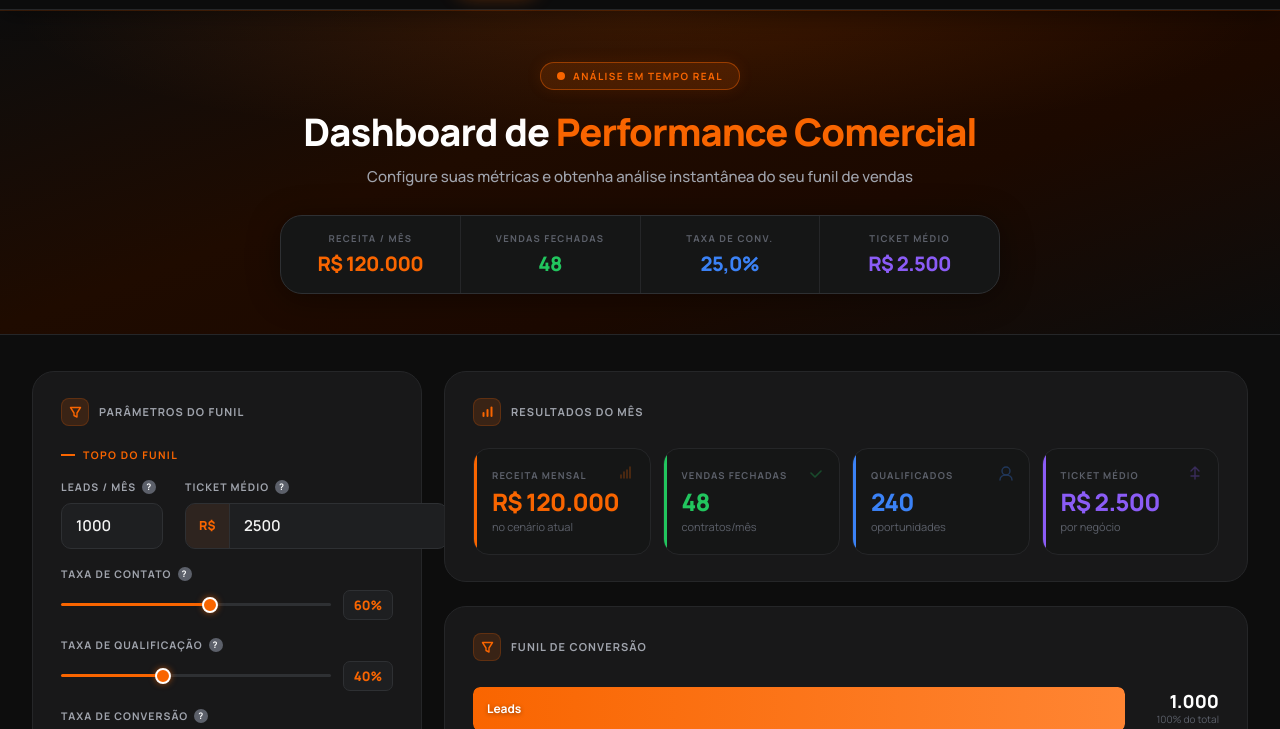
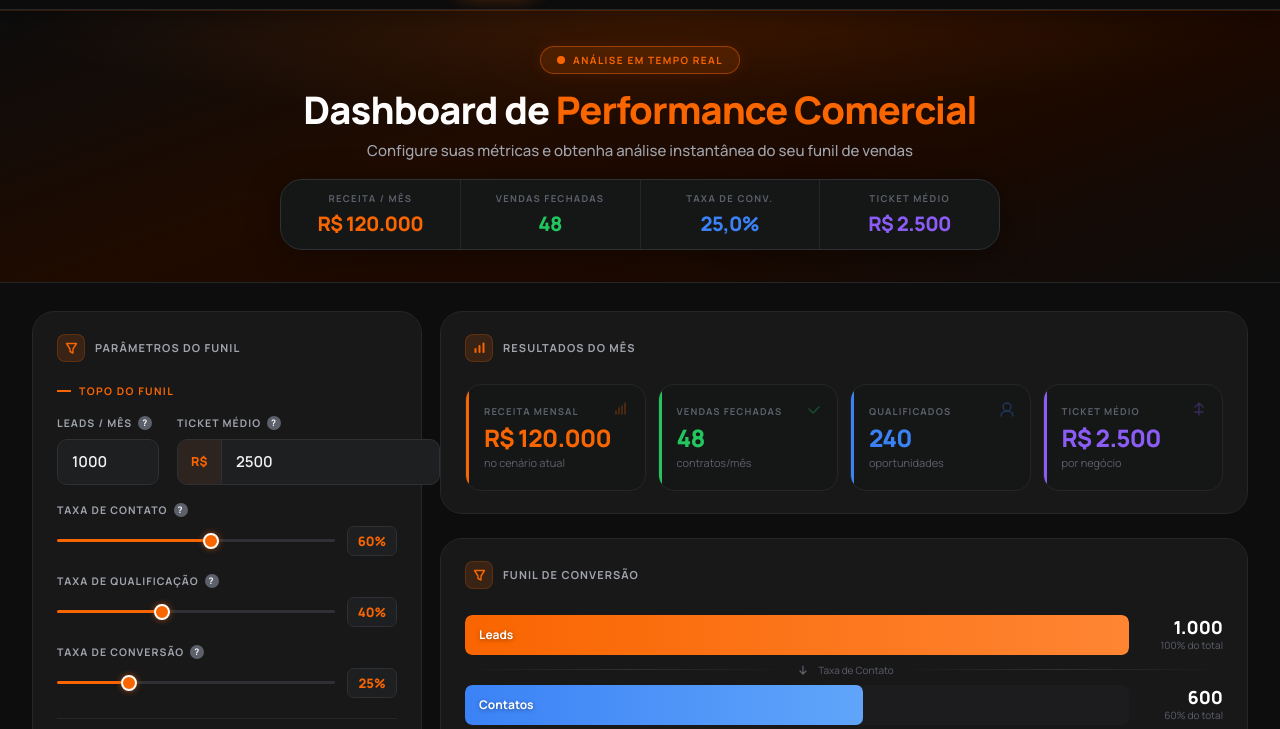
Before and after one commit to adriano-dot/Calculadora-de-Metricas-sales-elevator, a website: page index.html in a window 1280 px wide. Shown: the part 54-783 px from the top of the page. Drawn offline with nearby package versions, Linux system fonts and the light colour scheme.

Commit message:
fix: organiza layout — ajusta espaçamentos, hero, grid sidebar e métricas

```diff
--- a/styles.css
+++ b/styles.css
@@ -113,7 +113,7 @@ body {
    HERO
 ══════════════════════════════════ */
 .hero {
-  padding: 52px 40px 40px;
+  padding: 36px 40px 32px;
   background: linear-gradient(160deg, var(--bg) 0%, #1f0b00 40%, #1c0900 65%, var(--bg) 100%);
   border-bottom: 1px solid var(--border);
   text-align: center; position: relative; overflow: hidden;
@@ -129,13 +129,13 @@ body {
   background: var(--primary-glow); border: 1px solid rgba(249,101,0,0.45);
   color: var(--primary); padding: 6px 16px; border-radius: 100px;
   font-size: 10px; font-weight: 700; letter-spacing: 0.14em;
-  text-transform: uppercase; margin-bottom: 20px;
+  text-transform: uppercase; margin-bottom: 14px;
   box-shadow: 0 0 16px rgba(249,101,0,0.1);
 }
 .hero h1 {
   font-size: clamp(24px, 3.5vw, 38px); font-weight: 900;
   color: #fff; letter-spacing: -0.025em; line-height: 1.15;
-  margin-bottom: 12px;
+  margin-bottom: 8px;
 }
 .hero h1 em { color: var(--primary); font-style: normal; }
 .hero p { color: var(--text2); font-size: 15px; font-weight: 500; }
@@ -145,11 +145,11 @@ body {
   display: flex; gap: 0;
   background: var(--bg2); border: 1px solid var(--border2);
   border-radius: var(--r-xl); overflow: hidden;
-  max-width: 720px; margin: 28px auto 0;
+  max-width: 720px; margin: 18px auto 0;
   box-shadow: 0 4px 32px rgba(0,0,0,0.4);
 }
 .kpi-item {
-  flex: 1; padding: 16px 20px; text-align: center;
+  flex: 1; padding: 12px 18px; text-align: center;
   border-right: 1px solid var(--border);
   transition: var(--t); cursor: default;
 }
@@ -173,18 +173,18 @@ body {
 ══════════════════════════════════ */
 .app-body {
   max-width: 1380px; margin: 0 auto;
-  padding: 36px 32px;
+  padding: 28px 32px;
 }
 .tab-panel { display: none; opacity: 0; }
 .tab-panel.active { display: block; animation: fadeUp 0.3s ease forwards; opacity: 1; }
 
 /* ── Grid utilitários ── */
-.grid { display: grid; gap: 22px; }
+.grid { display: grid; gap: 18px; }
 .g2 { grid-template-columns: 1fr 1fr; align-items: start; }
 .g3 { grid-template-columns: 1fr 1fr 1fr; }
 .g4 { grid-template-columns: repeat(4, 1fr); }
-.g-sidebar   { grid-template-columns: 390px 1fr; }
-.g-sidebar-r { grid-template-columns: 1fr 360px; }
+.g-sidebar   { grid-template-columns: minmax(320px, 390px) 1fr; }
+.g-sidebar-r { grid-template-columns: 1fr minmax(300px, 360px); }
 
 /* ══════════════════════════════════
    CARDS
@@ -193,7 +193,7 @@ body {
   background: var(--bg-card);
   border: 1px solid var(--border);
   border-radius: var(--r-xl);
-  padding: 26px 28px;
+  padding: 22px 24px;
   transition: var(--t);
 }
 .card:hover { border-color: rgba(249,101,0,0.4); box-shadow: 0 4px 28px rgba(249,101,0,0.07); }
@@ -359,7 +359,7 @@ body {
 ══════════════════════════════════ */
 .metrics-grid {
   display: grid;
-  grid-template-columns: repeat(auto-fit, minmax(150px, 1fr));
+  grid-template-columns: repeat(auto-fit, minmax(160px, 1fr));
   gap: 12px;
 }
 .mc {
@@ -400,7 +400,7 @@ body {
 .fn-step { display: flex; align-items: center; gap: 14px; }
 .fn-bar-outer { flex: 1; }
 .fn-bar-bg {
-  height: 44px; background: var(--bg3);
+  height: 40px; background: var(--bg3);
   border-radius: 7px; overflow: hidden; position: relative;
 }
 .fn-bar-fill {
```
